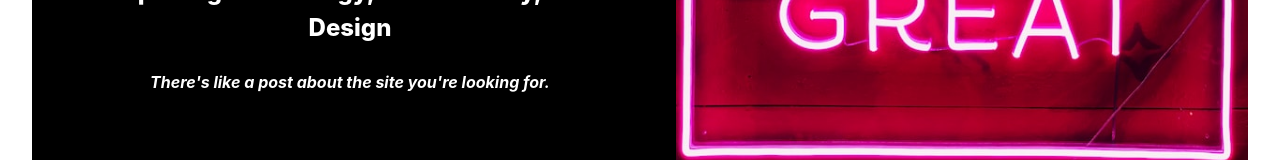
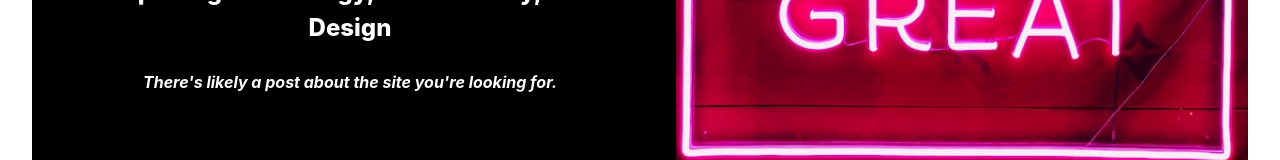
Before and after one commit to GingerKiwi/302-gingerkiwi-redirect-vercel, a React (Vite) app: page / in a window 1280 px wide. Shown: the part 572-732 px from the top of the page. Built offline with nearby package versions, Linux system fonts and the light colour scheme.

Commit message:
fix typo in Hero.jsx. blame it on the cats

```diff
--- a/src/Components/Hero.jsx
+++ b/src/Components/Hero.jsx
@@ -47,7 +47,7 @@ color='white'
 fontSize='1xl'
 fontWeight='bold'
 fontStyle={'italic'}
->There's like a post about the site you're looking for.</Text>
+>There's likely a post about the site you're looking for.</Text>
           <Stack direction={{ base: 'column', md: 'row' }} spacing={4}>
 
           </Stack>
```
